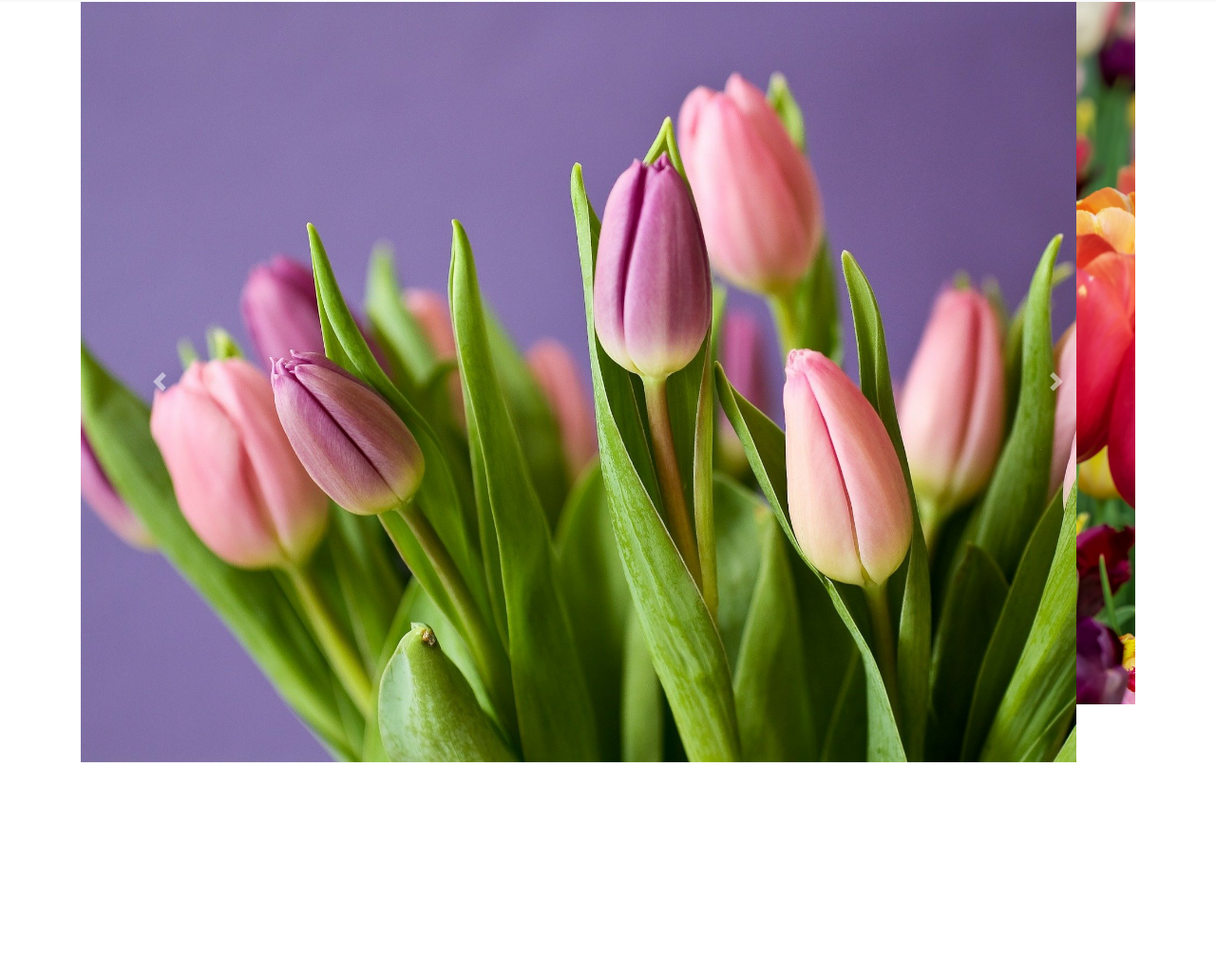
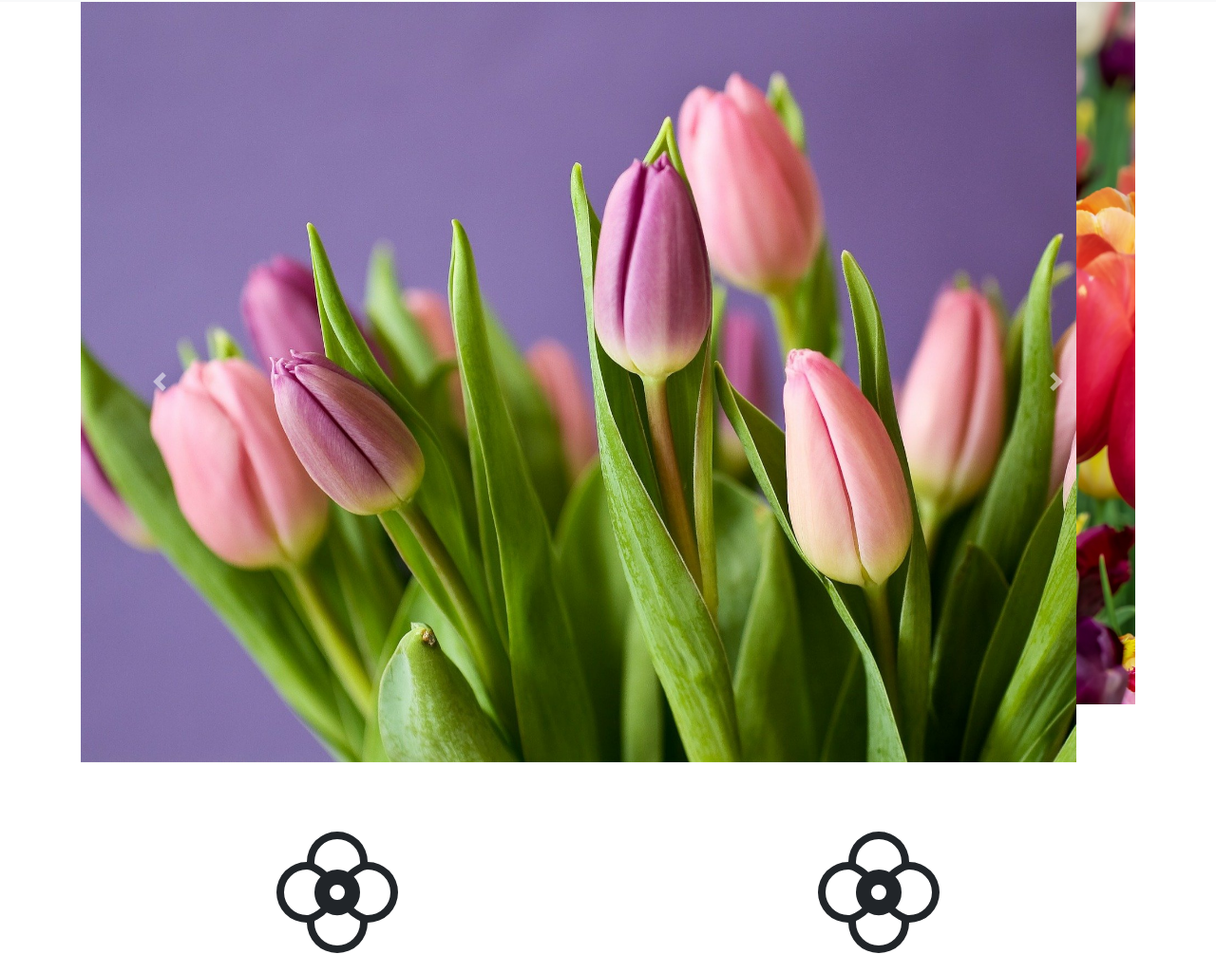
Before and after one commit to joykw/building-a-bootstrap-page, a plain HTML site: page index.html in a window 1280 px wide. Shown: the part 54-1079 px from the top of the page at 95% size. Before the commit the page ends 857 px from the top, so only its background shows below. Drawn offline with nearby package versions, Linux system fonts and the light colour scheme.

Commit message:
adding and adjusting bootstrap icons

```diff
--- /dev/null
+++ b/css/style.css
@@ -0,0 +1,15 @@
+.top-padding{
+  padding-top: 30px;
+}
+
+#first-row{
+  font-size: 8rem;
+}
+
+#first-row div{
+  text-align: center;
+}
+
+#first-row div{
+  text-align: center;
+}
--- a/index.html
+++ b/index.html
@@ -10,6 +10,7 @@
 <script src="https://stackpath.bootstrapcdn.com/bootstrap/4.5.2/js/bootstrap.min.js" integrity="sha384-B4gt1jrGC7Jh4AgTPSdUtOBvfO8shuf57BaghqFfPlYxofvL8/KUEfYiJOMMV+rV" crossorigin="anonymous"></script>
 <title>Bootstrap Grid</title>
 <meta name="viewport" content="width=device-width, initial-scale=1, shrink-to-fit=no">
+<link rel="stylesheet" href="css/style.css" />
 </head>
 
   <body>
@@ -63,12 +64,28 @@
     </a>
   </div>
 
-<!--END CAROUSEL-->
-      <!--START FIRST ROW-->
-      <div class="row">
+<!-- END CAROUSEL -->
+      <!-- START FIRST ROW -->
+
+      <div class="row top-padding" id="first-row">
+        <div class="col-xs-12 col-lg-6">
+        <svg width="1em" height="1em" viewBox="0 0 16 16" class="bi bi-flower2" fill="currentColor" xmlns="http://www.w3.org/2000/svg">
+    <path fill-rule="evenodd" d="M8 16a4 4 0 0 0 4-4 4 4 0 0 0 0-8 4 4 0 0 0-8 0 4 4 0 1 0 0 8 4 4 0 0 0 4 4zm3-12a3 3 0 0 0-6 0c0 .073.01.155.03.247.544.241 1.091.638 1.598 1.084A2.987 2.987 0 0 1 8 5c.494 0 .96.12 1.372.331.507-.446 1.054-.843 1.598-1.084.02-.092.03-.174.03-.247zm-.812 6.052A2.99 2.99 0 0 0 11 8a2.99 2.99 0 0 0-.812-2.052c.215-.18.432-.346.647-.487C11.34 5.131 11.732 5 12 5a3 3 0 1 1 0 6c-.268 0-.66-.13-1.165-.461a6.833 6.833 0 0 1-.647-.487zm-3.56.617a3.001 3.001 0 0 0 2.744 0c.507.446 1.054.842 1.598 1.084.02.091.03.174.03.247a3 3 0 1 1-6 0c0-.073.01-.155.03-.247.544-.242 1.091-.638 1.598-1.084zm-.816-4.721A2.99 2.99 0 0 0 5 8c0 .794.308 1.516.812 2.052a6.83 6.83 0 0 1-.647.487C4.66 10.869 4.268 11 4 11a3 3 0 0 1 0-6c.268 0 .66.13 1.165.461.215.141.432.306.647.487zM8 9a1 1 0 1 1 0-2 1 1 0 0 1 0 2z"/>
+  </svg>
 
       </div>
-      <!--END OF FIRST ROW-->
+
+
+        <div class="col-xs-12 col-lg-6">
+          <svg width="1em" height="1em" viewBox="0 0 16 16" class="bi bi-flower2" fill="currentColor" xmlns="http://www.w3.org/2000/svg">
+    <path fill-rule="evenodd" d="M8 16a4 4 0 0 0 4-4 4 4 0 0 0 0-8 4 4 0 0 0-8 0 4 4 0 1 0 0 8 4 4 0 0 0 4 4zm3-12a3 3 0 0 0-6 0c0 .073.01.155.03.247.544.241 1.091.638 1.598 1.084A2.987 2.987 0 0 1 8 5c.494 0 .96.12 1.372.331.507-.446 1.054-.843 1.598-1.084.02-.092.03-.174.03-.247zm-.812 6.052A2.99 2.99 0 0 0 11 8a2.99 2.99 0 0 0-.812-2.052c.215-.18.432-.346.647-.487C11.34 5.131 11.732 5 12 5a3 3 0 1 1 0 6c-.268 0-.66-.13-1.165-.461a6.833 6.833 0 0 1-.647-.487zm-3.56.617a3.001 3.001 0 0 0 2.744 0c.507.446 1.054.842 1.598 1.084.02.091.03.174.03.247a3 3 0 1 1-6 0c0-.073.01-.155.03-.247.544-.242 1.091-.638 1.598-1.084zm-.816-4.721A2.99 2.99 0 0 0 5 8c0 .794.308 1.516.812 2.052a6.83 6.83 0 0 1-.647.487C4.66 10.869 4.268 11 4 11a3 3 0 0 1 0-6c.268 0 .66.13 1.165.461.215.141.432.306.647.487zM8 9a1 1 0 1 1 0-2 1 1 0 0 1 0 2z"/>
+  </svg>
+    </div>
+
+
+
+      </div>
+      <!-- END OF FIRST ROW  -->
   </div>
   </body>
 
```
